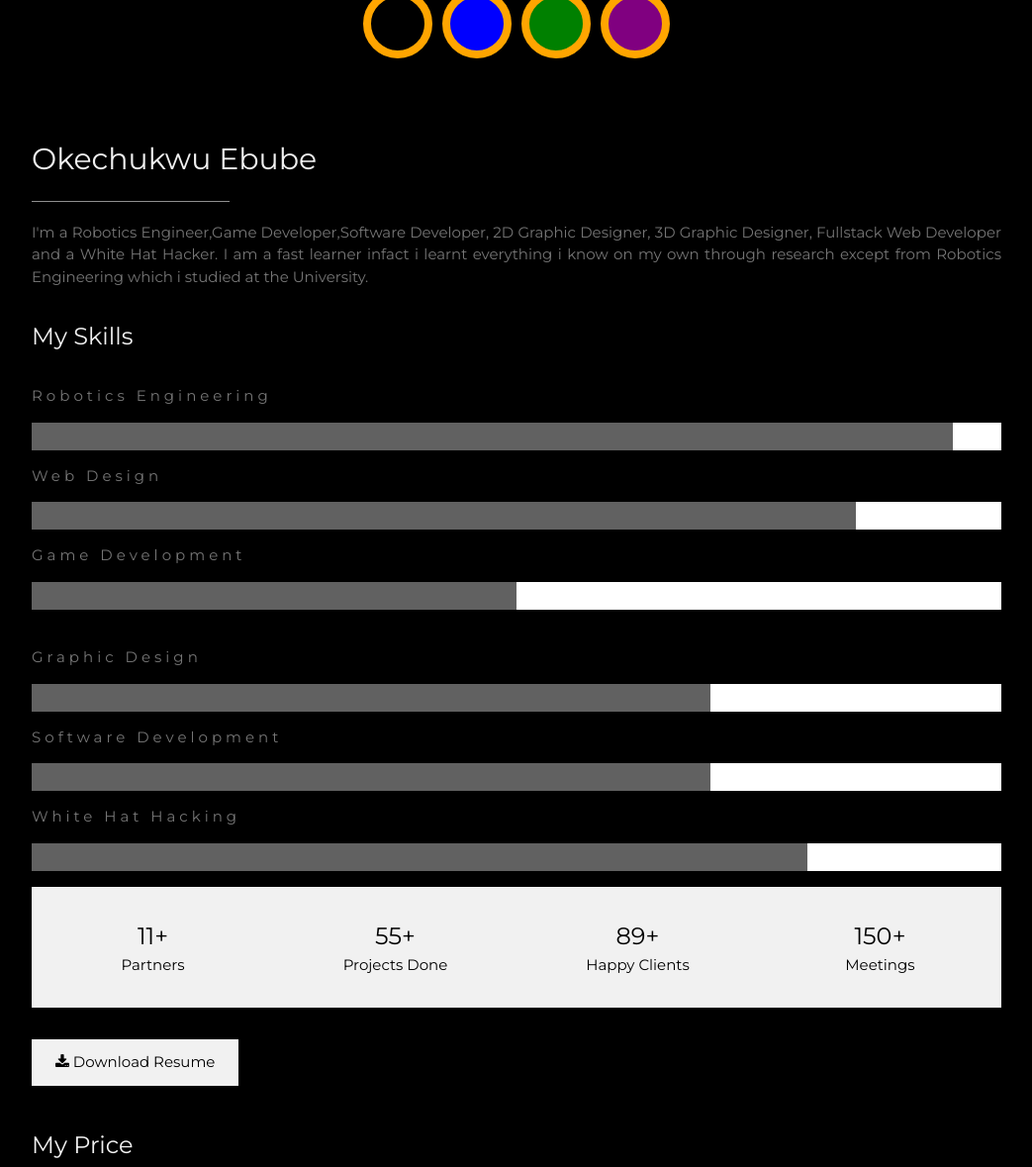
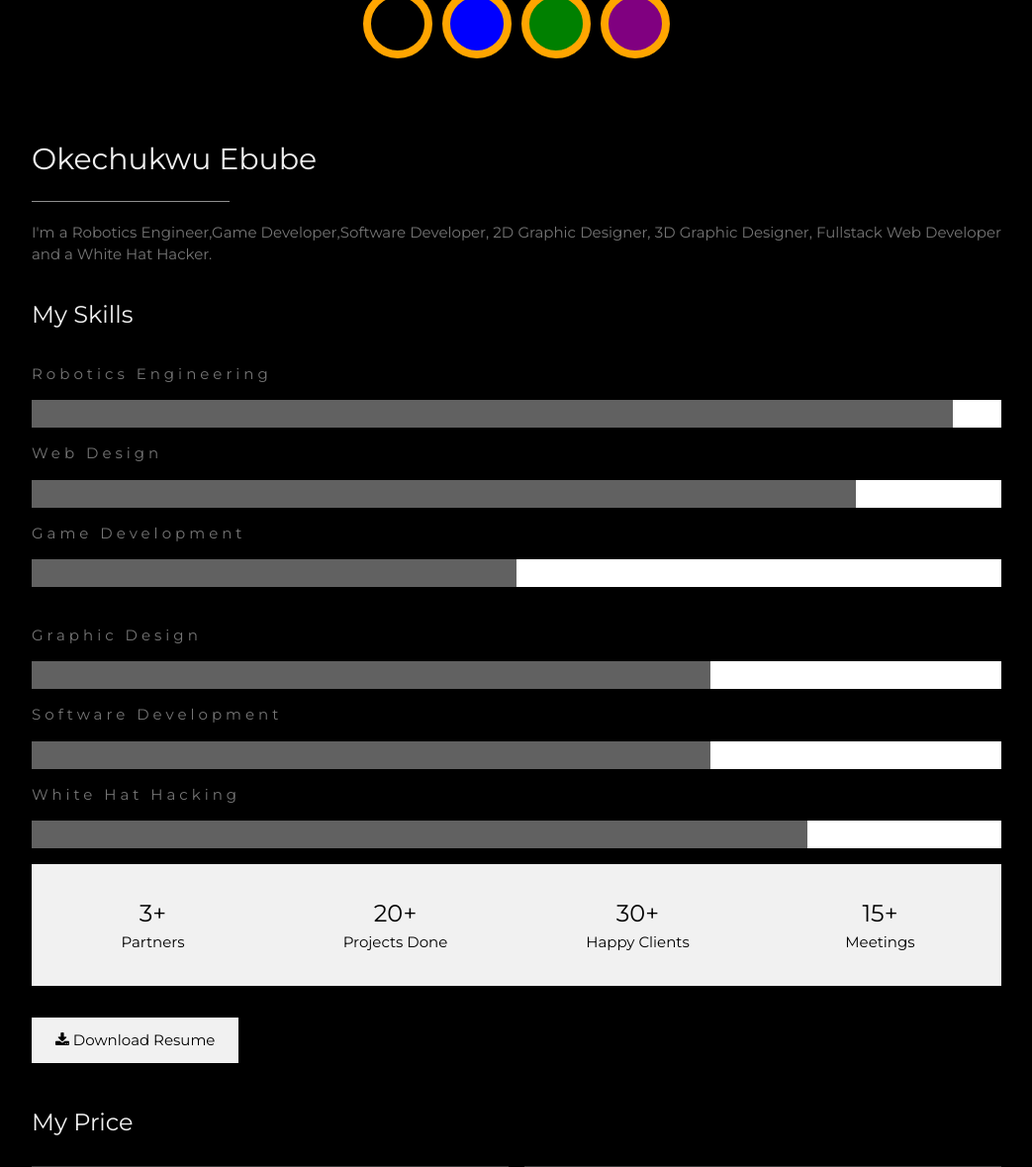
Before and after one commit to Okechukwu2002/MyPortfolio, a Flask app: page / in a window 1280 px wide. Shown: the part 2119-3298 px from the top of the page at 99% size, without its empty margins (178-1221 px from the left). Run offline with Flask 2, Linux system fonts and the light colour scheme.

Commit message:
updated index.html

```diff
--- a/templates/index.html
+++ b/templates/index.html
@@ -62,7 +62,6 @@
     <h2 class="w3-text-light-grey">Okechukwu Ebube</h2>
     <hr style="width:200px" class="w3-opacity">
     <p>I'm a Robotics Engineer,Game Developer,Software Developer, 2D Graphic Designer, 3D Graphic Designer, Fullstack Web Developer and a White Hat Hacker.
-      I am a fast learner infact i learnt everything i know on my own through research except from Robotics Engineering which i studied at the University.
     </p>
     <h3 class="w3-padding-16 w3-text-light-grey">My Skills</h3>
     <p class="w3-wide">Robotics Engineering</p>
@@ -93,19 +92,19 @@
 
     <div class="w3-row w3-center w3-padding-16 w3-section w3-light-grey">
       <div class="w3-quarter w3-section">
-        <span class="w3-xlarge">11+</span><br>
+        <span class="w3-xlarge">3+</span><br>
         Partners
       </div>
       <div class="w3-quarter w3-section">
-        <span class="w3-xlarge">55+</span><br>
+        <span class="w3-xlarge">20+</span><br>
         Projects Done
       </div>
       <div class="w3-quarter w3-section">
-        <span class="w3-xlarge">89+</span><br>
+        <span class="w3-xlarge">30+</span><br>
         Happy Clients
       </div>
       <div class="w3-quarter w3-section">
-        <span class="w3-xlarge">150+</span><br>
+        <span class="w3-xlarge">15+</span><br>
         Meetings
       </div>
     </div>
```
